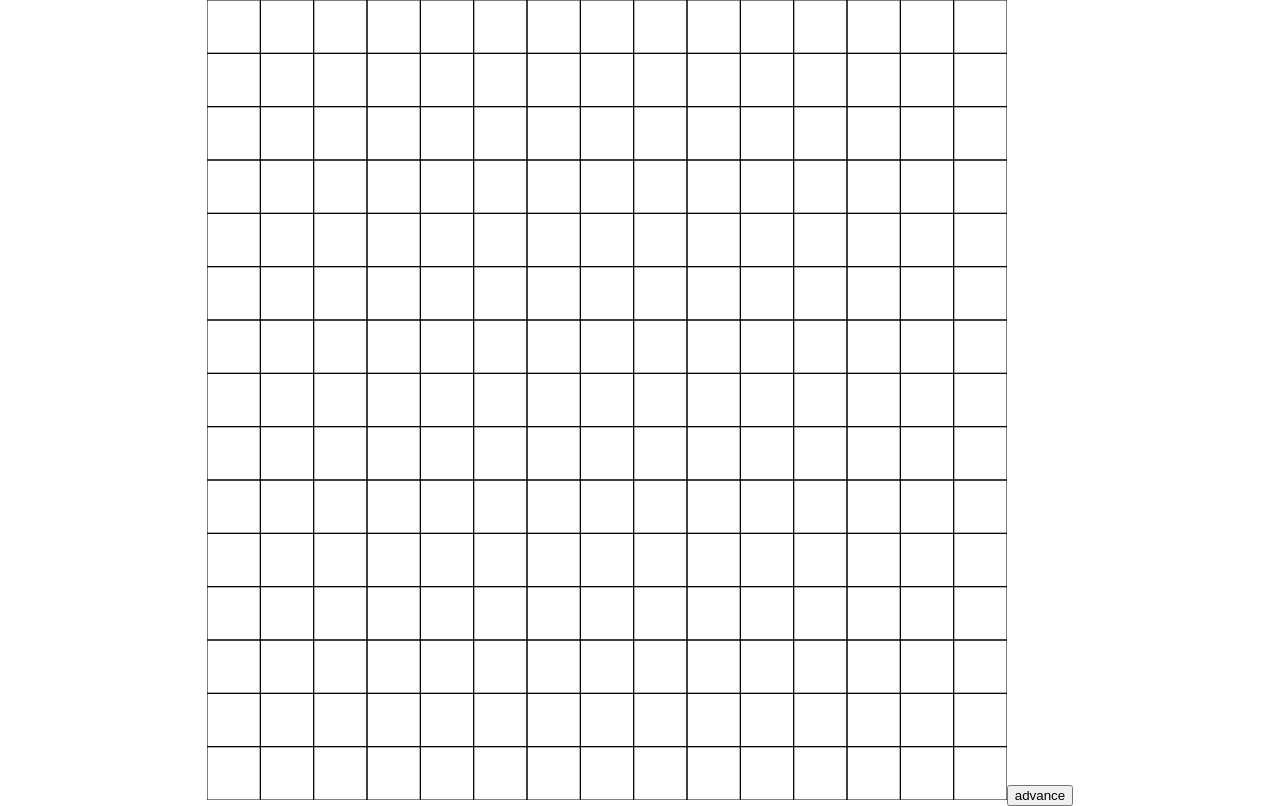
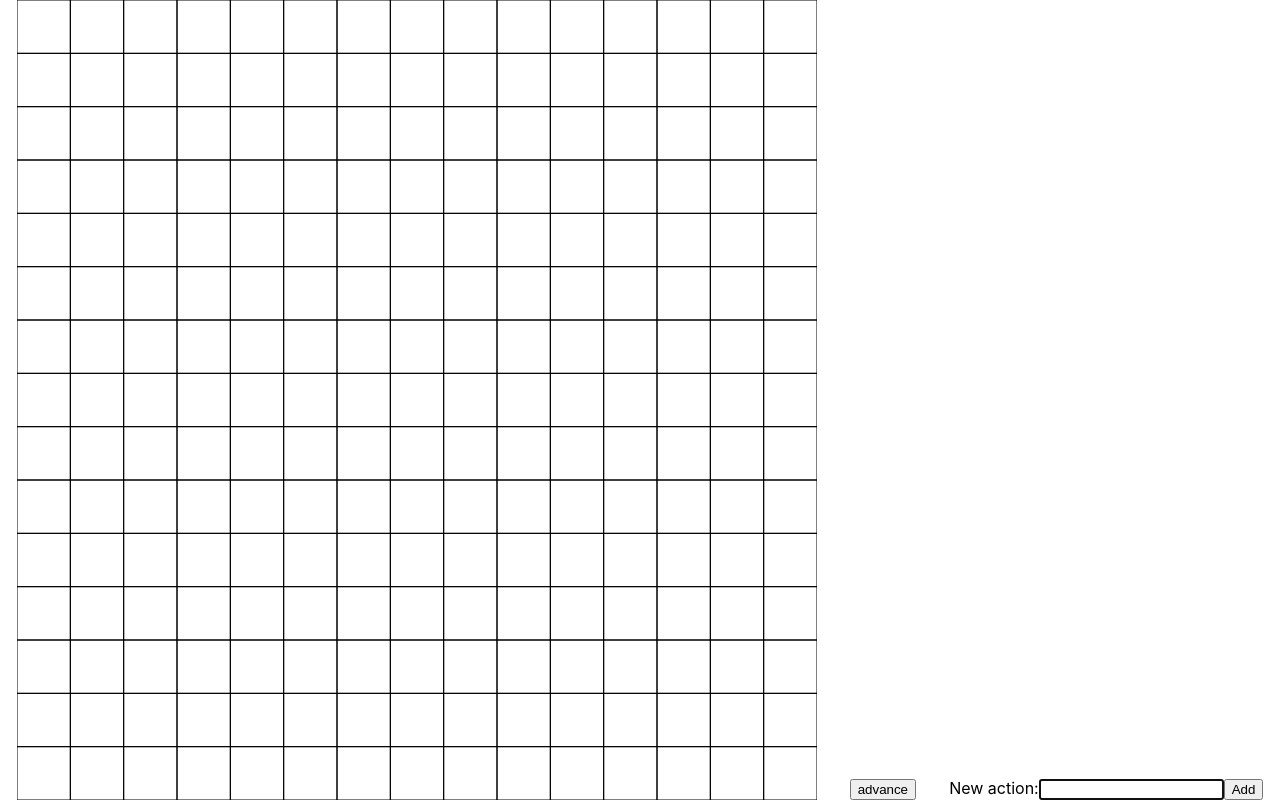
Before and after one commit to MPDR200011/tacs-hot-reload, a React (Create React App) app: page / in a window 1280 px wide. Built offline with nearby package versions, Linux system fonts and the light colour scheme.

Commit message:
Action management interface

```diff
--- a/src/App.tsx
+++ b/src/App.tsx
@@ -2,25 +2,16 @@ import React, { useEffect, useState, useRef } from 'react';
 import './App.css';
 import { createGameState, placeFruit, advanceGameState } from './js/source'
 import { Engine } from './lib/library'
-import { Left, Right, Up, Down, Wait } from './js/actions'
 import { Graphics } from './js/graphics'
 import { GameState } from './js/state'
+import { DynamicActionList } from './DynamicActionList';
 
 
 
 function App() {
     const [engine] = useState(new Engine<GameState>(
         createGameState([15,15], [7,7], 10),
-        [
-            new Wait(5),
-            new Left(),
-            new Up(),
-            new Right(),
-            new Wait(2),
-            new Down(),
-            new Left(),
-            new Wait(10)
-        ]
+        []
     ))
     const [state, setState] = useState(engine.getCurrentState());
     const [gameOver, setGameOver] = useState(false);
@@ -38,7 +29,7 @@ function App() {
     }, []);
 
     return (
-        <div className="App">
+        <div className="App" style={{display:'flex', justifyContent: 'space-around', alignItems: 'flex-end'}} >
             <canvas id="snake" width="800" height="800" ref={canvasRef}></canvas>
             <button id="advance" onClick={() => {
                 if (gameOver) return;
@@ -62,6 +53,7 @@ function App() {
                     graphics.drawBoard(resultingState)
                 }
             }}>advance</button>
+            <DynamicActionList engine={engine}/>
         </div>
     );
 }
--- /dev/null
+++ b/src/DynamicActionList.tsx
@@ -0,0 +1,112 @@
+import { FormEventHandler, useState } from "react";
+import { Down, Left, Right, Up, Wait } from "./js/actions";
+import { GameState } from "./js/state";
+import { Engine } from "./lib/library";
+
+export type DynamicActionListProps = {
+    engine: Engine<GameState>
+}
+
+export const DynamicActionList = ({ engine }: DynamicActionListProps) => {
+
+    const [actions, setActions] = useState<string[]>([]);
+    const [input, setInput] = useState('');
+
+    const onUp = (index: number) => {
+        // cant go up
+        if (index === 0) return;
+
+        // display array
+        // index-1 <-> index
+        let arr = [...actions];
+        [arr[index], arr[index-1]] = [arr[index-1], arr[index]]
+        setActions(arr);
+
+        // engine array
+        const action = engine.actions[index];
+        engine.removeActionAt(index);
+        engine.insertActionAt(index-1, action);
+    }
+
+    const onDown = (index: number) => {
+        // cant go down
+        if (index+1 >= actions.length) return;
+
+        // display array
+        // index <-> index+1
+        let arr = [...actions];
+        [arr[index], arr[index+1]] = [arr[index+1], arr[index]]
+        setActions(arr);
+
+        // engine array
+        const action = engine.actions[index];
+        engine.removeActionAt(index);
+        engine.insertActionAt(index+1, action);
+    }
+
+    const onDelete = (index: number) => {
+        // display array
+        // index <-> index+1
+        let arr = [...actions];
+        arr.splice(index, 1);
+        setActions(arr);
+
+        // engine array
+        engine.removeActionAt(index);
+    }
+
+    const actionValidator = (action:string) => {
+        const wait = /wait ([0-9]+)/i;
+        const left = /left/i;
+        const right = /right/i;
+        const up = /up/i;
+        const down = /down/i;
+
+        if (wait.test(action)) {
+            const num = parseInt(wait.exec(action)![1]);
+            setActions([...actions, 'wait ' + num]);
+            engine.appendAction(new Wait(num));
+        } else if (left.test(action)) {
+            setActions([...actions, 'left']);
+            engine.appendAction(new Left());
+        } else if (right.test(action)) {
+            setActions([...actions, 'right']);
+            engine.appendAction(new Right());
+        } else if (down.test(action)) {
+            setActions([...actions, 'down']);
+            engine.appendAction(new Down());
+        } else if (up.test(action)) {
+            setActions([...actions, 'up']);
+            engine.appendAction(new Up());
+        }
+    }
+
+    const handleSubmit:FormEventHandler = (evt) => {
+        actionValidator((' ' + input).slice(1));
+        setInput('');
+        evt.preventDefault();
+    }
+
+    return (
+        <div>
+            <ol>
+                {actions.map((item, index) => (
+                    <li key={index}>
+                        {item + '  '}
+                        <button onClick={() => onUp(index)}>Up</button>
+                        <button onClick={() => onDown(index)}>Down</button>
+                        <button onClick={() => onDelete(index)}>Delete</button>
+                    </li>
+                ))}
+            </ol>
+            <form onSubmit={handleSubmit}>
+                <label>
+                    New action:
+
+                    <input autoFocus type={'text'} value={input} onChange={evt => setInput(evt.target.value)} />
+                </label>
+                <input type="submit" value="Add" />
+            </form>
+        </div>
+    );
+}
```
